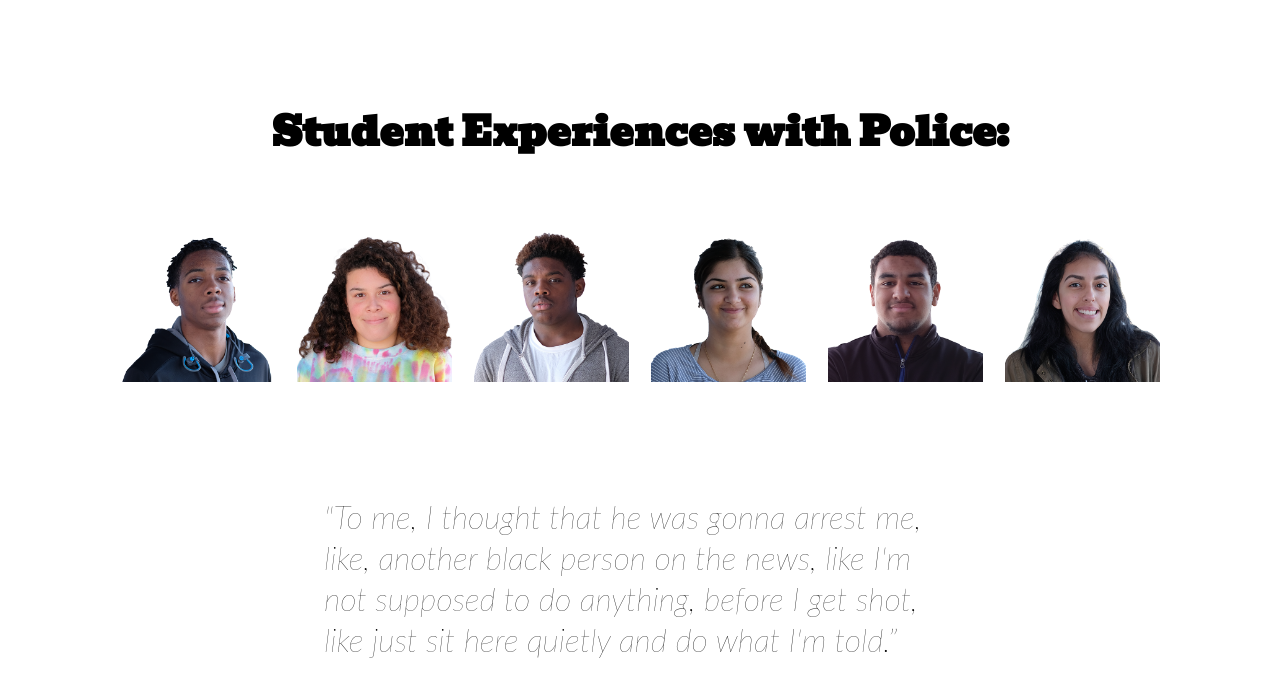
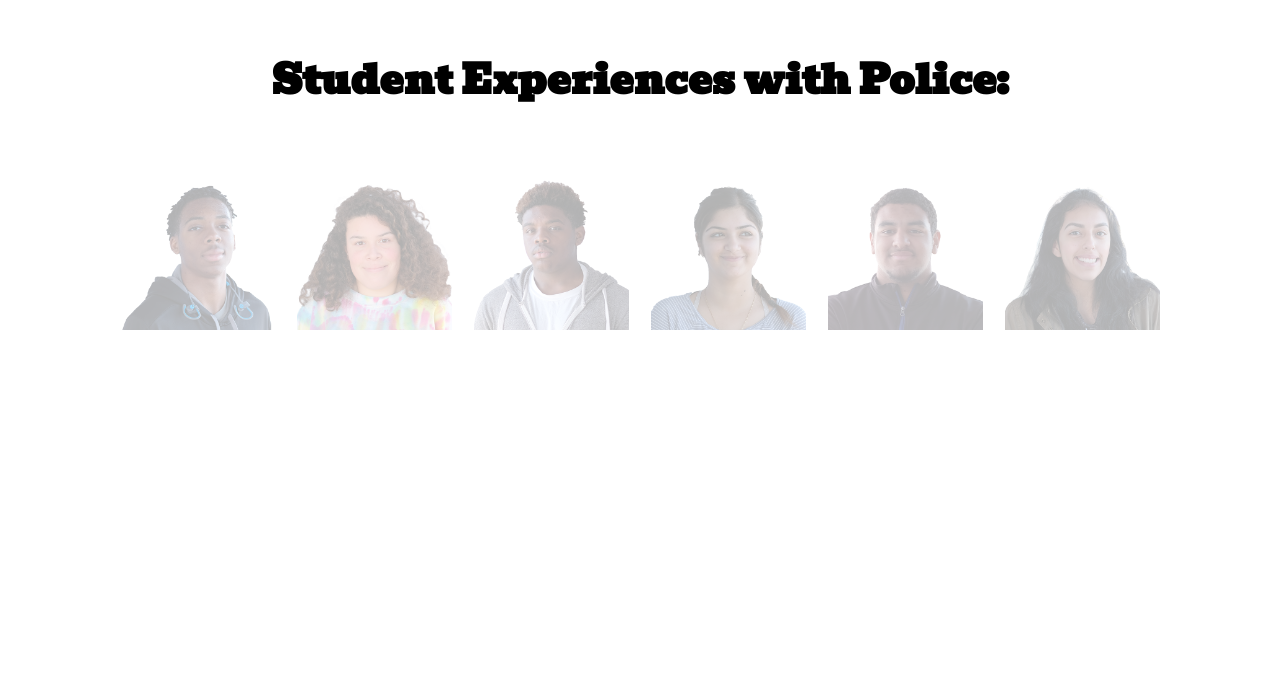
Before and after one commit to erinreiss/spaceship1, a plain HTML site: page index.html in a window 1280 px wide. Shown: the part 2505-3202 px from the top of the page. Drawn offline with nearby package versions, Linux system fonts and the light colour scheme; a web font is replaced by a local one.

Commit message:
audio all good, and first pass at quote appearences

```diff
--- a/css/styles.css
+++ b/css/styles.css
@@ -13,8 +13,7 @@
     opacity: .3;
     max-width: 170px;
     width: 100%;
-    border: solid 3px transparent;
-    padding: 23px;
+    padding: 0px 23px;
     -moz-transition: all 0.2s ease-out;  /* FF4+ */
     -o-transition: all 0.2s ease-out;  /* Opera 10.5+ */
     -webkit-transition: all 0.2s ease-out;  /* Saf3.2+, Chrome */
@@ -98,28 +97,40 @@
 
 #interactionsPhotos{
     text-align: center;
-    padding-bottom: 20px;
 }
 
 .interactionsQuotes{
-    width: 50%;
-    padding-top: 65px;
+    max-width: 155px;
+    padding: 0px 14px;
     font-family: "Lato";
     font-weight: 100;
     margin: 0 auto;
     font-style: italic;
-    font-size: 2em;
-    line-height: 41px;
+    font-size: 1em;
+    line-height: 22px;
+    text-align: justify;
+    visibility: hidden;
 }
 
-.headshot{
+.headshotInteractions{
     display: inline-block;
+    opacity: .3;
     max-width: 155px;
     width: 100%;
     border: solid 3px transparent;
     padding: 6px;
+    -moz-transition: all 0.2s ease-out;  /* FF4+ */
+    -o-transition: all 0.2s ease-out;  /* Opera 10.5+ */
+    -webkit-transition: all 0.2s ease-out;  /* Saf3.2+, Chrome */
+    -ms-transition: all 0.2s ease-out;  /* IE10? */
+    transition: all 0.2s ease-out;
 }
 
-.headshot:hover {
-    border-color: black;
+.headshotInteractions:hover {
+    opacity: 1;
+    -moz-transition: all 0.2s ease-out;  /* FF4+ */
+    -o-transition: all 0.2s ease-out;  /* Opera 10.5+ */
+    -webkit-transition: all 0.2s ease-out;  /* Saf3.2+, Chrome */
+    -ms-transition: all 0.2s ease-out;  /* IE10? */
+    transition: all 0.2s ease-out;
 }
--- a/index.html
+++ b/index.html
@@ -55,16 +55,21 @@
     <div class="story interactionsShell">
       <div class="sectionheader">Student Experiences with Police:</div>
       <figure id="interactionsPhotos" class="photoBank">
-        <img class= "headshot" id="julian_interactions" src="images/julian_interactions.png"  alt="square photo of Julian"/>
-        <img class= "headshot" id="fabiola_interactions" src="images/fabiola_interactions.png"  alt="square photo of Fabiola"/>
-        <img class= "headshot" id="damontea_interactions" src="images/damontea_interactions.png"  alt="square photo of Damontea"/>
-        <img class= "headshot" id="marya_interactions" src="images/marya_interactions.png"  alt="square photo of Marya"/>
-        <img class= "headshot" id="darius_interactions" src="images/darius_interactions.png" alt="square photo of Darius"/>
-        <img class= "headshot" id="martha_interactions" src="images/martha_interactions.png"  alt="square photo of Martha"/>
+        <img class= "headshotInteractions" id="julian_interactions" src="images/julian_interactions.png"  alt="square photo of Julian"/>
+        <img class= "headshotInteractions" id="fabiola_interactions" src="images/fabiola_interactions.png"  alt="square photo of Fabiola"/>
+        <img class= "headshotInteractions" id="damontea_interactions" src="images/damontea_interactions.png"  alt="square photo of Damontea"/>
+        <img class= "headshotInteractions" id="marya_interactions" src="images/marya_interactions.png"  alt="square photo of Marya"/>
+        <img class= "headshotInteractions" id="darius_interactions" src="images/darius_interactions.png" alt="square photo of Darius"/>
+        <img class= "headshotInteractions" id="martha_interactions" src="images/martha_interactions.png"  alt="square photo of Martha"/>
       </figure>
 
-      <div>
-        <div class="interactionsQuotes">"To me, I thought that he was gonna arrest me, like, another black person on the news, like I'm not supposed to do anything, before I get shot, like just sit here quietly and do what I'm told.”</div>
+      <div class="interactionsQuoteShell" style="display: flex; padding: 0px 87px;">
+        <div class="interactionsQuotes" id="julian_interactions_quote">"I've always just been friendly and positive toward police officers because I know how difficult and stressful their jobs can be.”</div>
+        <div class="interactionsQuotes" id="fabiola_interactions_quote">"I'd say that my ideals on wanting to be as distant from an officer as possible don't come from personal interaction, they come from observations that happen with people I know, or people that I've seen in the news and stuff.”</div>
+        <div class="interactionsQuotes" id="damontea_interactions_quote">"To me, I thought that he was gonna arrest me, like, another black person on the news... Like I'm not supposed to do anything, before I get shot, like just sit here quietly and do what I'm told.”</div>
+        <div class="interactionsQuotes" id="marya_interactions_quote">"We're just girls, why can't we vent in a parking lot in Bayport? Are we not rich enough to like sit here?”</div>
+        <div class="interactionsQuotes" id="darius_interactions_quote">"One of the few interactions I've had with police... Just knowing that I have to be careful who I'm around or where I go just based on the fact that I fit a description.”</div>
+        <div class="interactionsQuotes" id="martha_interactions_quote">"I've really never had an interaction with a police officer. I haven't actually done anything bad to like get in touch with one."”</div>
       </div>
 
     <!-- MARQUEE TEST
--- a/js/script.js
+++ b/js/script.js
@@ -10,48 +10,21 @@ var headshot = $(".headshot");
 var headshotStatusQuo = $(".headshotStatusQuo");
 var matchData;
 
-// StatusQuo Click Listener try 1 - from manhadun
-// $(headshotStatusQuo).click(
-// 	function(){
-// 		console.log(this.id);
-// 		$('.headshotStatusQuo').css('opacity','.3');
-// 		$(this).css('opacity','1');
-// 		var thisID = ("audio/" + this.id + ".mp3");
-//   		console.log(thisID);
-//   	changeTrack(thisID);
-
-// 	}
-// );
-
-// StatusQuo Click Listener try 2 - if/else
-// $(headshotStatusQuo).click(
-// 	function(){
-// 		console.log(this.id);
-// 		$('.headshotStatusQuo').css('opacity','.3');
-// 		$(this).css('opacity','1');
-// 		var thisID = ("audio/" + this.id + ".mp3");
-//   		console.log(thisID);
-//   			if (thisID.paused == false) {
-//       			thisID.pause();
-//       			}
-//       		else {
-//       			changeTrack(thisID);
-//  				 }
-
-// 	}
-// );
-
 // photoBank Click Listener try 3 - from stackoverflow, zer00ne
 $('.photoBank').on('click', 'img', function(e) {
   var player = document.getElementById('player');
   var ID = $(this).attr('id');
+  // For testing on local server vvVVvvV
+  // var path = 'http://localhost:8000/audio/';
   var path = 'https://erinreiss.github.io/spaceship1/audio/';
   var SRC = path + ID + '.mp3';
-  console.log(this)
-  console.log('and')
-  console.log(SRC)
-  console.log(player.src)
+  // console.log(this)
+  // console.log('and')
+  // console.log(SRC)
+  // console.log(player.src)
+  // This is lazy coding, I should be able to give a common class to .headshotStatusQuo and .headshotInteractions
   $('.headshotStatusQuo').css('opacity','.3');
+  $('.headshotInteractions').css('opacity','.3');
   $(this).css('opacity','1');
   if (player.paused && (player.src === SRC)) {
     player.play();
@@ -65,3 +38,10 @@ $('.photoBank').on('click', 'img', function(e) {
     player.play();
   }
 });
+
+// Interactions Click Listener for quotes (should be able to combine with photoBank click listner, above)
+$('#interactionsPhotos').on('click', 'img', function(e) {
+  var qID = "#" + $(this).attr('id') + "_quote";
+  console.log(qID)
+  $(qID).css('visibility','visible');
+});
```
